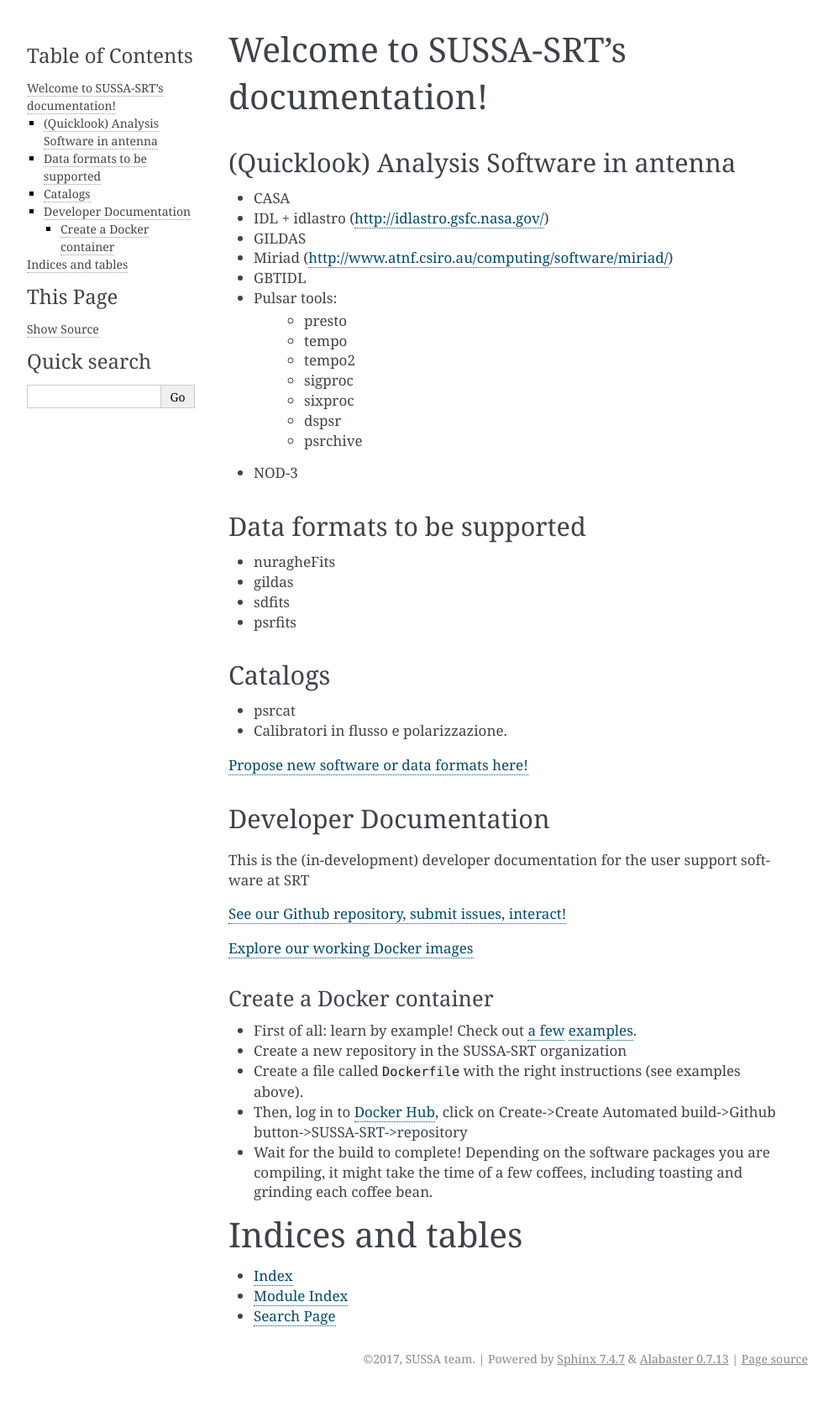
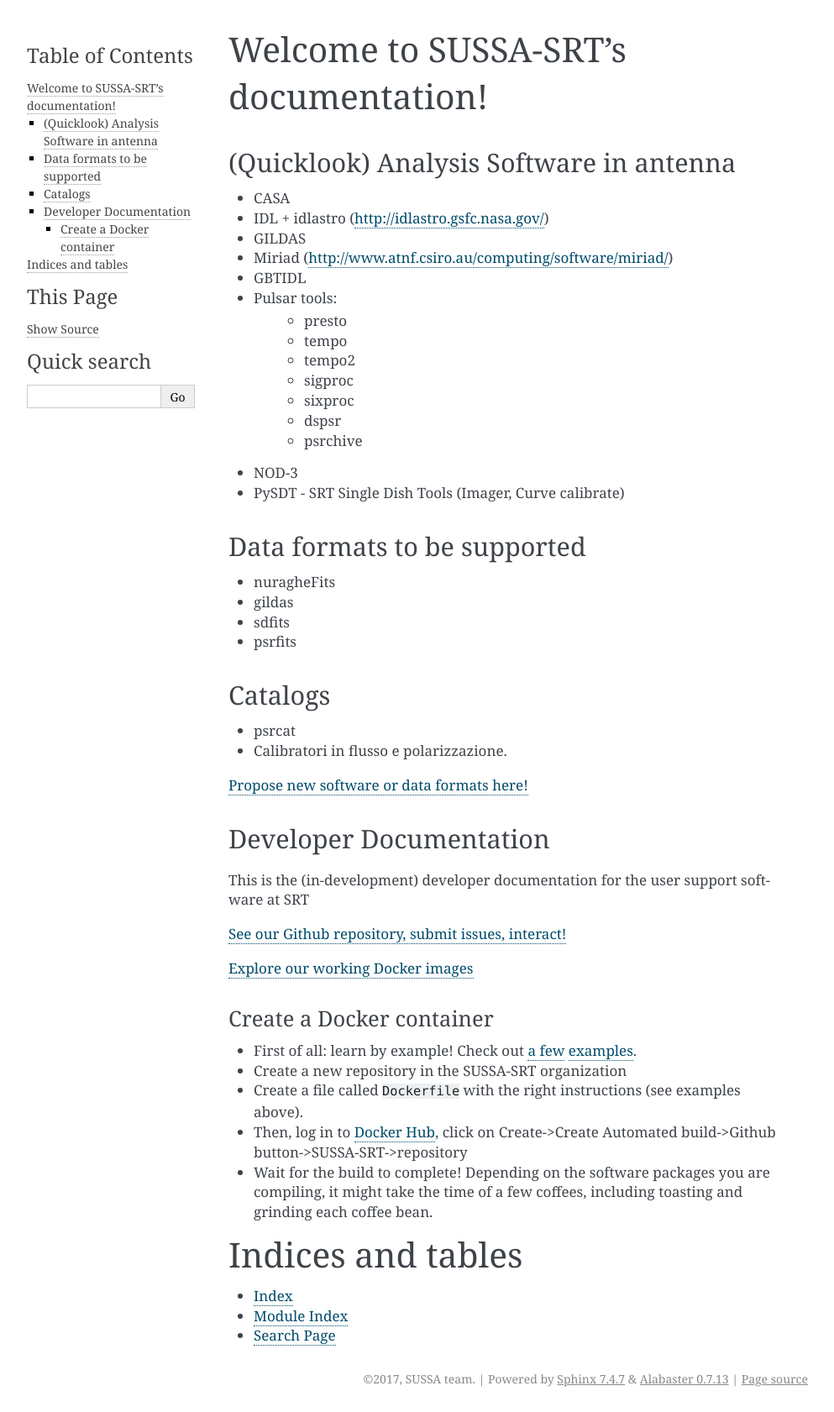
Before and after one commit to SUSSA-SRT/sussa-srt, a Sphinx documentation site: the page built from docs/source/index.rst, in a window 1280 px wide. Shown: the whole page at 84% size, without its empty margins (148-1141 px from the left). Built offline with Sphinx 7.4.7, drawn with Linux system fonts in a browser that asks for light colours; before the commit the page ends 1657 px from its top, so only the background shows below that.

Commit message:
Add imager

```diff
--- a/docs/source/index.rst
+++ b/docs/source/index.rst
@@ -21,6 +21,7 @@
     - dspsr
     - psrchive
 + NOD-3
++ PySDT - SRT Single Dish Tools (Imager, Curve calibrate)
 
 Data formats to be supported
 ----------------------------
```
